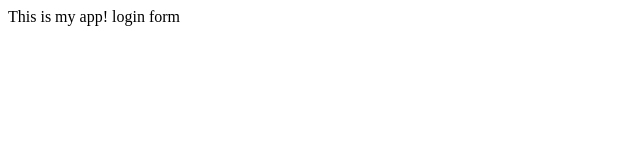
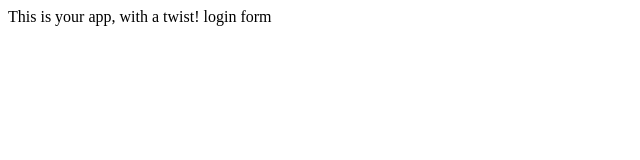
Before and after one commit to ale2x72/myappsample, a plain HTML site: page index.html in a window 1280 px wide. Shown: the whole page, without its empty margins (0-640 px from the left). Drawn offline with Linux system fonts and the light colour scheme.

Commit message:
modified index

```diff
--- a/index.html
+++ b/index.html
@@ -3,7 +3,7 @@
         <title>My App</title>
     </head>
     <body>
-        This is my app!
+        This is your app, with a twist!
         login form
     </body>
 </html>
```
